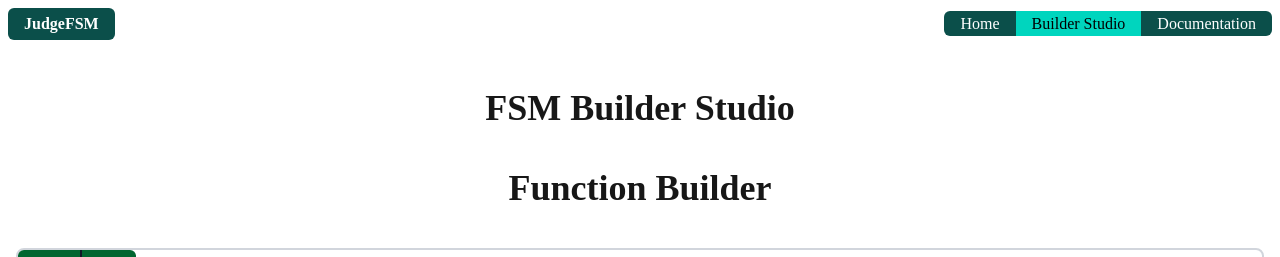
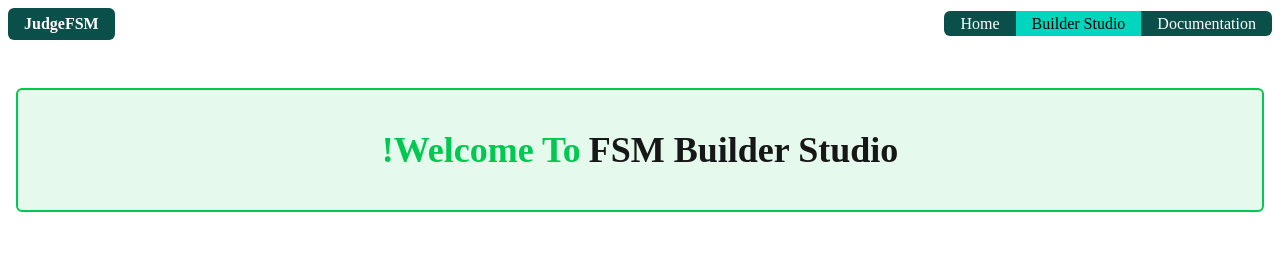
Before and after one commit to NahinM/judgeFSM, a Next.js app: page /studio/builder in a window 1280 px wide. Shown: the top 257 px of the page. Built offline with nearby package versions, Linux system fonts and the light colour scheme.

Commit message:
add zustand

```diff
--- a/app/studio/builder/page.tsx
+++ b/app/studio/builder/page.tsx
@@ -4,7 +4,10 @@ import FunctionBuilder from "./components/function-builder";
 export default function BuilderPage() {
     return (
         <>
-            <h1 className="text-4xl font-bold text-center mt-10">FSM Builder Studio</h1>
+            <h1 className="text-4xl font-bold text-center mt-10 p-10 border-2 border-green-500 rounded-md bg-green-500/10 space-x-2 mx-4">
+                <span className="text-green-500">!Welcome To</span>
+                <span >FSM Builder Studio</span>
+            </h1>
             <FunctionBuilder />
         </>
     );
--- a/package.json
+++ b/package.json
@@ -12,7 +12,8 @@
     "@uiw/react-textarea-code-editor": "^3.1.1",
     "next": "16.2.6",
     "react": "19.2.4",
-    "react-dom": "19.2.4"
+    "react-dom": "19.2.4",
+    "zustand": "^5.0.13"
   },
   "devDependencies": {
     "@tailwindcss/postcss": "^4",
```
Also changed, not shown: 1 other file (tests, documents, lock files or other folders).
